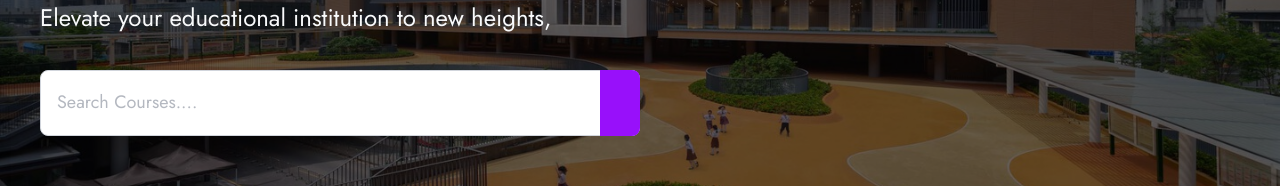
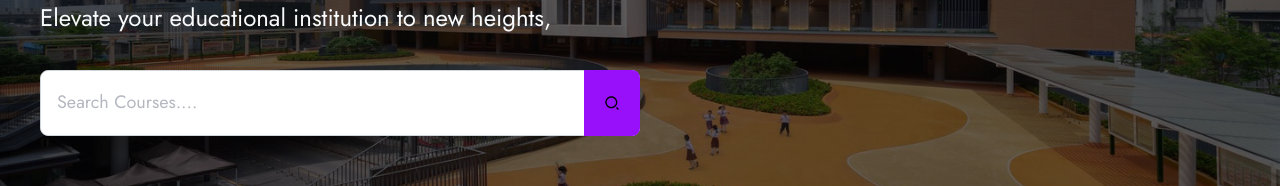
Before and after one commit to Divyadharshana5/Skill-mine, a React (Vite) app: page / in a window 1280 px wide. Shown: the part 573-759 px from the top of the page. Built offline with nearby package versions, Linux system fonts and the light colour scheme.

Commit message:
update LandingPages.jsx

```diff
--- a/src/Components/LandingPages.jsx
+++ b/src/Components/LandingPages.jsx
@@ -42,7 +42,9 @@ const LandingPages = () => {
                   className="bg-white border border-gray-300 text-gray-500 outline-none w-full lg:min-w-[600px] pr-19 pl-4 py-5 rounded-[8px] placeholder:text-sm lg:placeholder:text-lg"
                   placeholder="Search Courses...."
                 />
-                <button className="absolute right-0 h-full bg-purple-600 px-5 rounded-tr-[8px] rounded-br-[8px] text-[1em] transition-ease-in-out duration-0.3s cursor-pointer"></button>
+                <button className="absolute right-0 h-full bg-purple-600 px-5 rounded-tr-[8px] rounded-br-[8px] text-[1em] transition-ease-in-out duration-0.3s cursor-pointer">
+                  <RiSearch2Line />
+                </button>
               </form>
             </div>
           </div>
```
